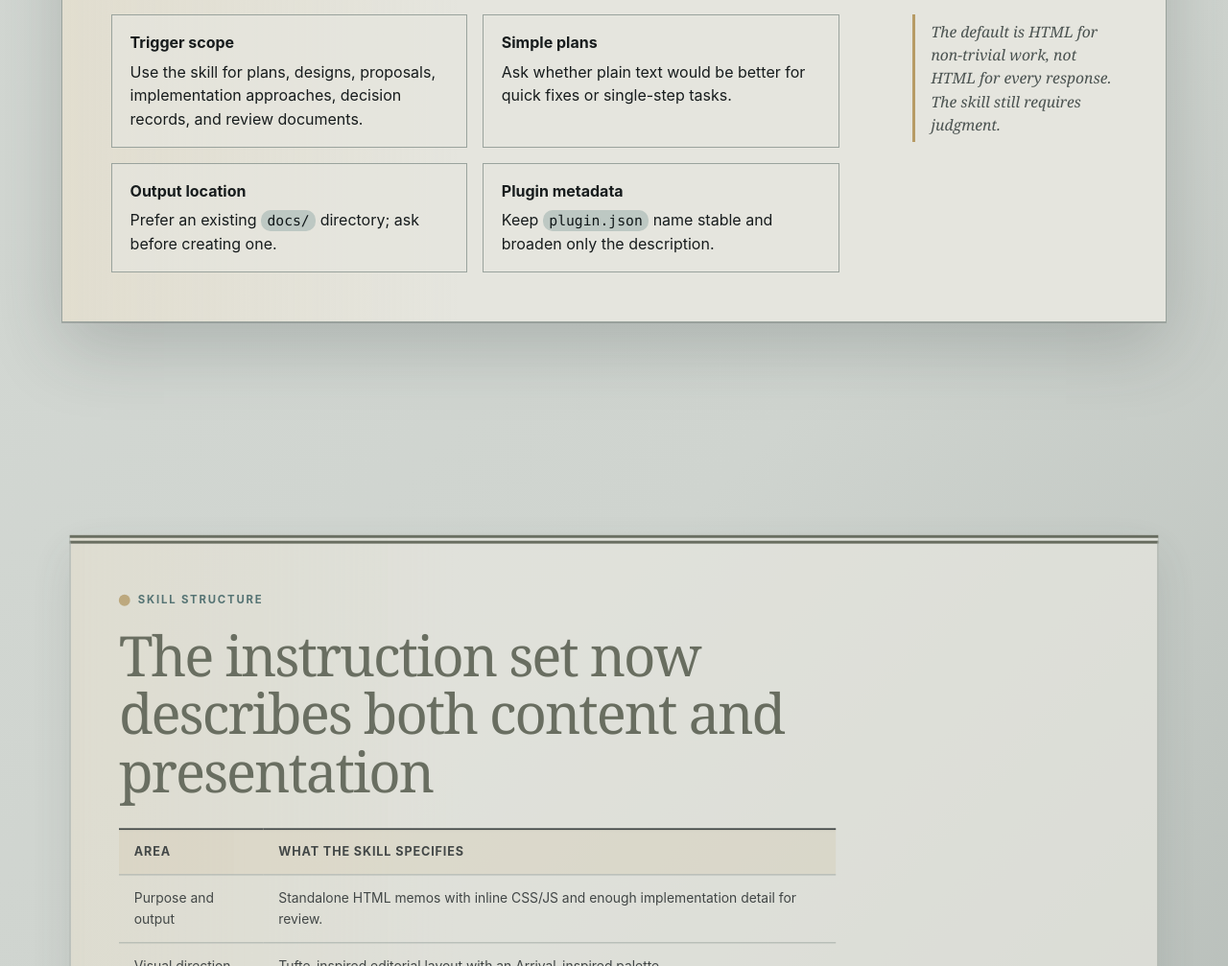
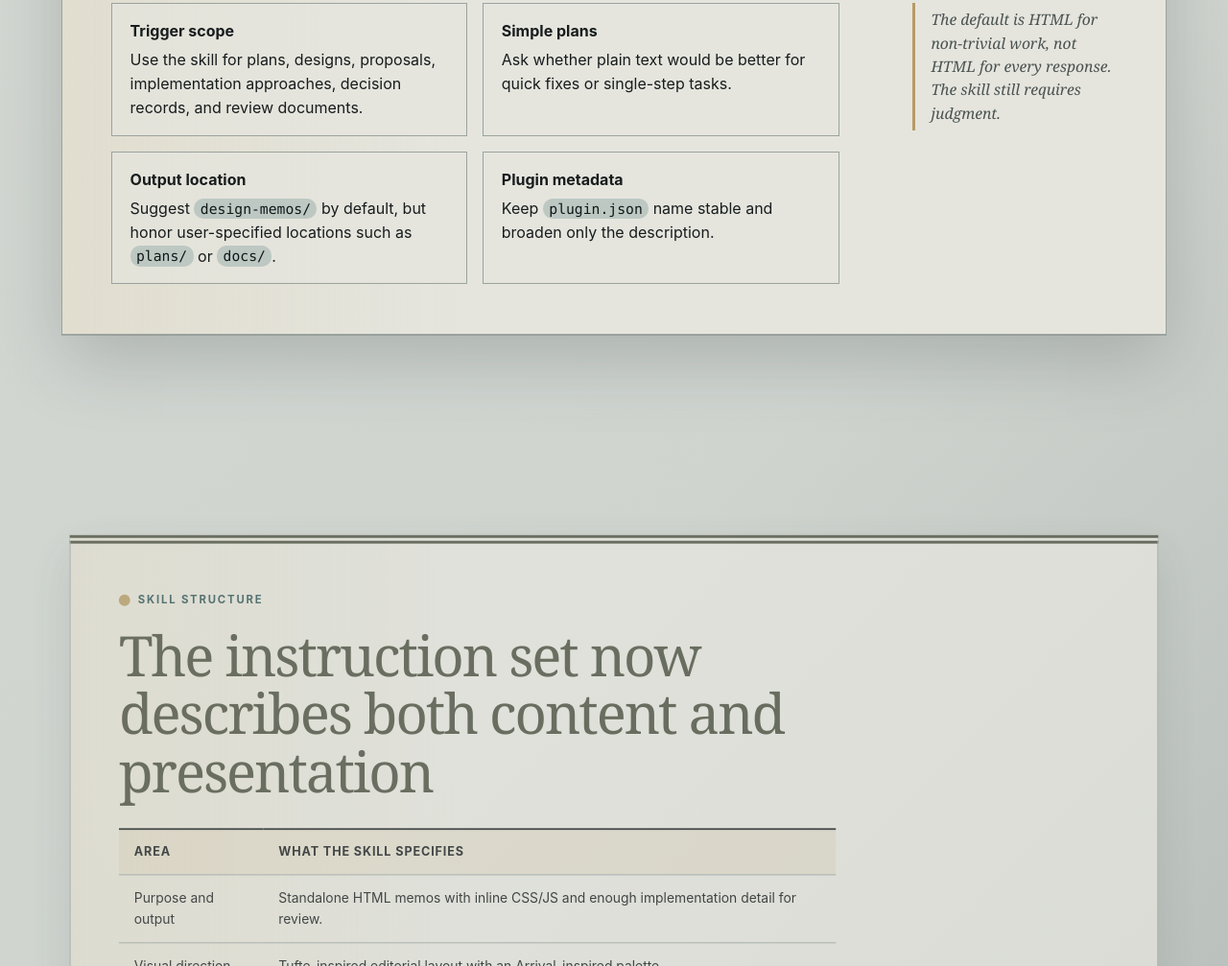
Before and after one commit to statik/skills, a plain HTML site: page docs/design-memo-integration-design-memo.html in a window 1280 px wide. Shown: the part 3176-4183 px from the top of the page at 96% size. Drawn offline with Linux system fonts and the light colour scheme.

Commit message:
Update design memo output location guidance
Prefer design-memos/ for generated HTML memos while preserving user-specified locations such as plans/ or docs/.

Co-authored-by: Copilot <223556219+Copilot@users.noreply.github.com>

```diff
--- a/docs/design-memo-integration-design-memo.html
+++ b/docs/design-memo-integration-design-memo.html
@@ -701,7 +701,7 @@
                 </div>
                 <div class="source">
                   <strong>Output location</strong>
-                  <span>Prefer an existing <code>docs/</code> directory; ask before creating one.</span>
+                  <span>Suggest <code>design-memos/</code> by default, but honor user-specified locations such as <code>plans/</code> or <code>docs/</code>.</span>
                 </div>
                 <div class="source">
                   <strong>Plugin metadata</strong>
```
Also changed, not shown: 1 other file.
